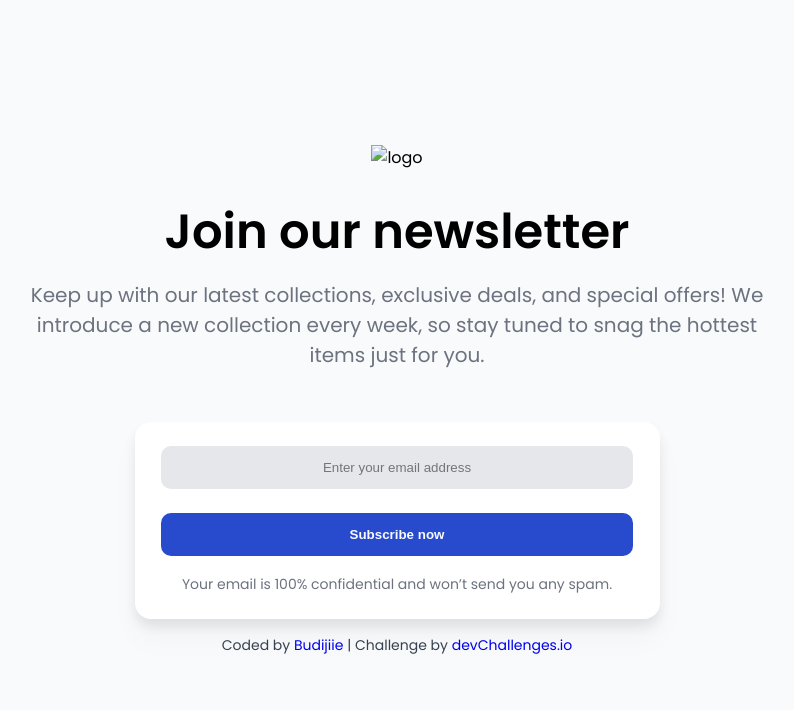
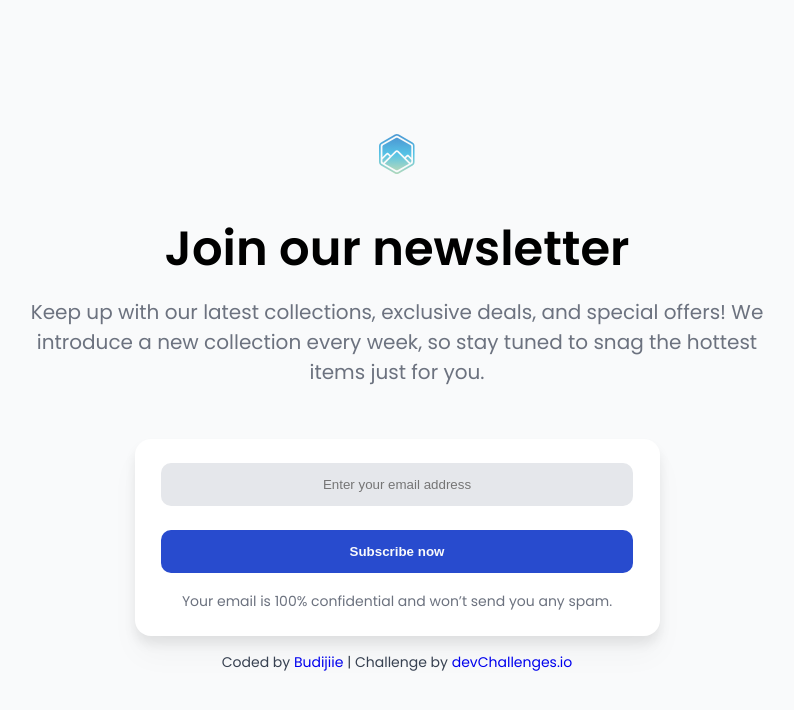
Before and after one commit to budijiie/join-our-newsletter-master, a plain HTML site: page index.html in a window 1280 px wide. Shown: the whole page, without its empty margins (243-1037 px from the left). Drawn offline with Linux system fonts and the light colour scheme; the site is published under a folder, as on GitHub Pages, so addresses that start at the root find nothing.

Commit message:
fix logo link

```diff
--- a/index.html
+++ b/index.html
@@ -20,7 +20,7 @@
   </head>
   <body>
     <main>
-      <img src="/resources/logo.svg" alt="logo" class="logo" width="52px" height="52px" />
+      <img src="./resources/logo.svg" alt="logo" class="logo" width="52px" height="52px" />
 
       <h1>Join our newsletter</h1>
 
```
